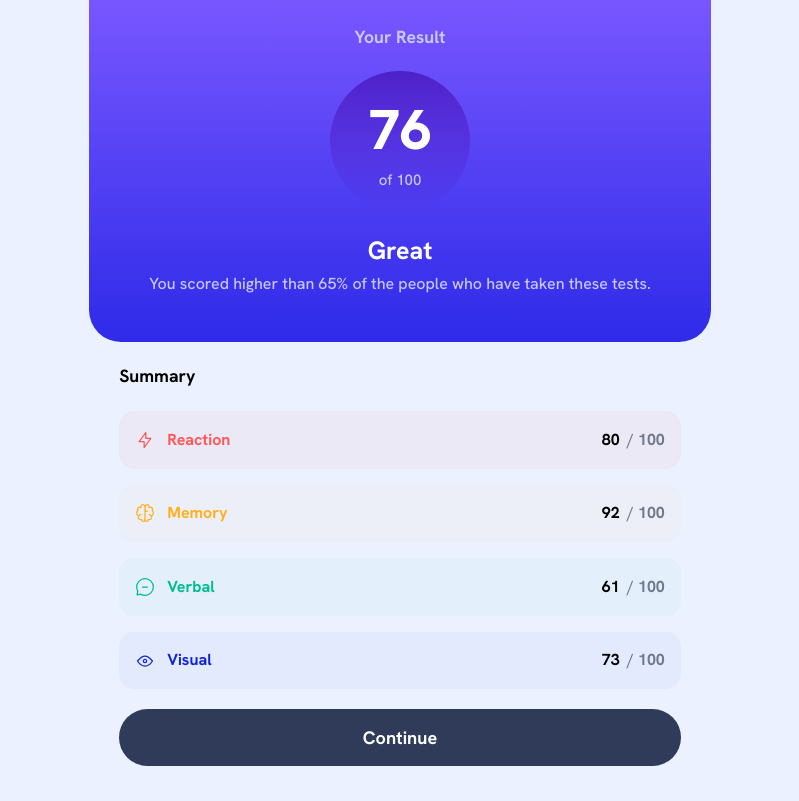
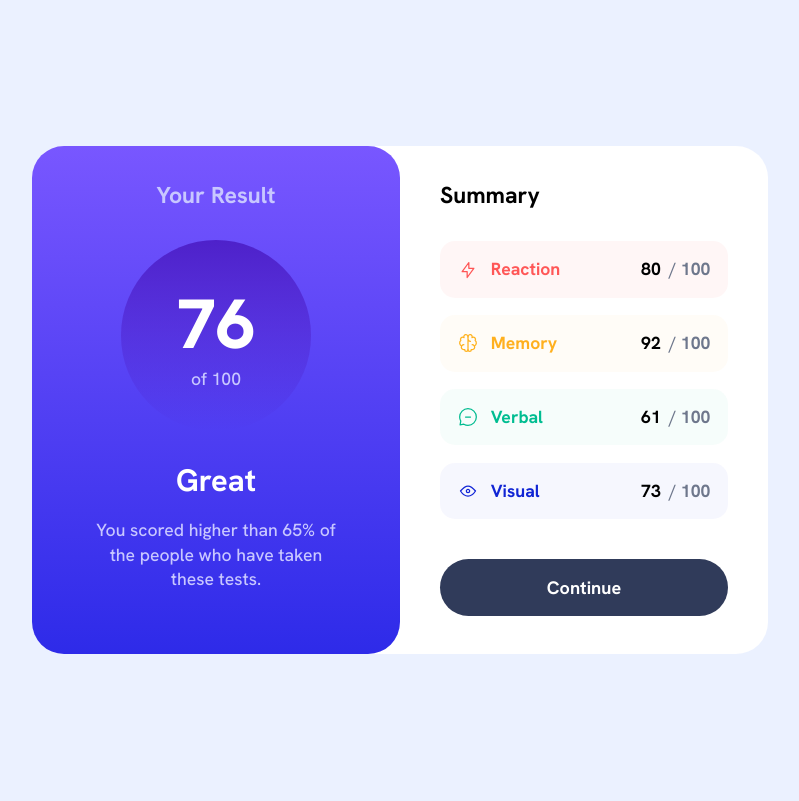
Before and after one commit to marisudris/frontent-mentor-results-summary-component, a plain HTML site: page index.html in a window 1280 px wide. Shown: the whole page, without its empty margins (240-1039 px from the left). Drawn offline with Linux system fonts and the light colour scheme.

Commit message:
Finish desktop styles

```diff
--- a/style.css
+++ b/style.css
@@ -92,6 +92,10 @@ body {
   font-weight: var(--font-weight-regular);
 }
 
+.results-card {
+  font-size: clamp(1rem, 0.93rem + 0.3vw, 1.1rem)
+}
+
 .result-section {
   color: var(--clr-light-lavender);
 }
@@ -103,20 +107,17 @@ body {
 
 .result-title,
 .summary-title {
-  font-size: 1.1rem;
-}
-
-.score-circle {
-  font-size: 0.9375rem;
+  font-size: clamp(1.1rem, 0.959rem + 0.601vw, 1.5rem);
 }
 
 .score-number {
-  font-size: 3.5rem;
+  font-size: clamp(3.5rem, 3.148rem + 1.502vw, 4.5rem);
   font-weight: var(--font-weight-extra-bold);
+  line-height: 1.25;
 }
 
 .result-grade {
-  font-size: 1.5625rem;
+  font-size: clamp(1.563rem, 1.408rem + 0.657vw, 2rem);
   font-weight: var(--font-weight-bold);
 }
 
@@ -165,21 +166,38 @@ body {
 .main {
   display: flex;
   justify-content: center;
+  align-items: center;
   min-height: 100vh;
 }
 
 .results-card {
   display: grid;
+  max-width: 736px;
+  background-color: white;
+}
+
+@media (min-width: 768px) {
+  .results-card {
+    grid-template-columns: 1fr 1fr;
+    border-radius: 32px;
+  }
 }
 
 .result-section {
   display: flex;
   flex-direction: column;
   align-items: center;
-  padding: 28px 60px 38px;
+  padding: 28px 60px 12px;
   background: var(--clr-bg-gradient);
   text-align: center;
   border-radius: 0 0 32px 32px;
+}
+
+@media (min-width: 768px) {
+  .result-section {
+    border-radius: 32px;
+    padding: 38px 55px 0;
+  }
 }
 
 .result-title {
@@ -191,11 +209,17 @@ body {
   flex-direction: column;
   justify-content: center;
   align-items: center;
-  width: 140px;
-  height: 140px;
+  width: clamp(8.75rem, 7.43rem + 5.634vw, 12.5rem);
+  height: clamp(8.75rem, 7.43rem + 5.634vw, 12.5rem);
   border-radius: 50%;
   margin-bottom: 22px;
   background: var(--clr-circle-gradient);
+}
+
+@media (min-width: 768px) {
+  .score-circle {
+    margin-bottom: 28px;
+  }
 }
 
 .score-value > * {
@@ -206,10 +230,26 @@ body {
   margin-bottom: 0.2em;
 }
 
+@media (min-width: 768px) {
+  .result-grade {
+    margin-bottom: 0.5em;
+  }
+}
+
+.result-description {
+  margin-bottom: 1.5em;
+}
+
 .summary-section {
   display: flex;
   flex-direction: column;
   padding: 25px 30px;
+}
+
+@media (min-width: 768px) {
+  .summary-section {
+    padding: 38px 40px;
+  }
 }
 
 .summary-title {
@@ -228,6 +268,12 @@ body {
   align-items: center;
   padding: 1.1em 1em;
   border-radius: 15px;
+}
+
+@media (min-width: 768px) {
+  .metric-item {
+    padding: 0.9em 1em;
+  }
 }
 
 .score-separator {
@@ -260,9 +306,16 @@ body {
   background-color: var(--clr-dark-gray-blue);
   border: none;
   padding: 16px 24px;
-  margin-top: 20px; /***/
+  margin-top: 1.111em;
   border-radius: 999em;
 }
+
+@media (min-width: 768px) {
+  .button {
+    margin-top: 2.2em;
+  }
+}
+
 /***********
 ***Utilities***
 *************/
```
